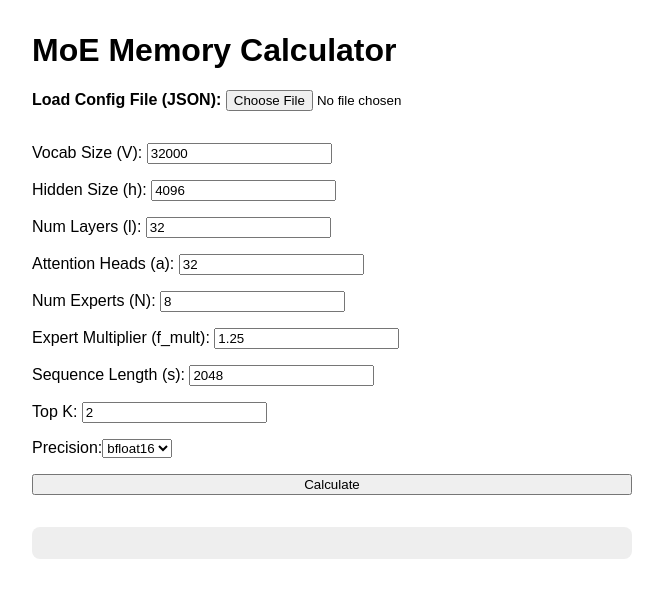
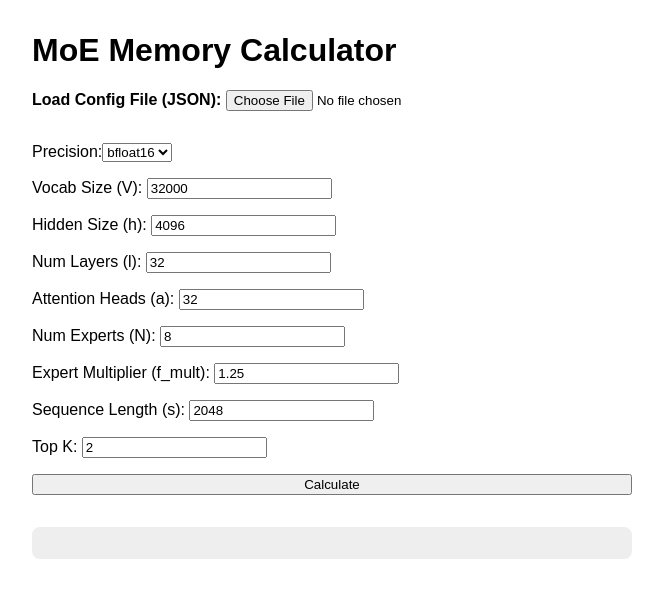
Before and after one commit to tinhoang-cerebras/cerebras-moe-calculator-new, a Next.js app: page / in a window 1280 px wide. Shown: the top 598 px of the page, without its empty margins (308-971 px from the left). Built offline with nearby package versions, Linux system fonts and the light colour scheme.

Commit message:
Update index.tsx

```diff
--- a/pages/index.tsx
+++ b/pages/index.tsx
@@ -98,6 +98,12 @@ export default function Home() {
       </label>
 <form onSubmit={handleSubmit} style={{display: "grid", gap: "1rem", marginTop: "1rem"}}>
   <label>
+    Precision:
+    <select value={precision} onChange={e => setPrecision(e.target.value)}>
+      {PRECISIONS.map(p => <option key={p} value={p}>{p}</option>)}
+    </select>
+  </label>
+  <label>
     Vocab Size (V): <input type="number" name="V" value={config.V} onChange={handleConfigChange} />
   </label>
   <label>
@@ -121,12 +127,6 @@ export default function Home() {
   <label>
     Top K: <input type="number" name="top_k" value={config.top_k} onChange={handleConfigChange} />
   </label>
-        <label>
-          Precision:
-          <select value={precision} onChange={e => setPrecision(e.target.value)}>
-            {PRECISIONS.map(p => <option key={p} value={p}>{p}</option>)}
-          </select>
-        </label>
   <button type="submit" disabled={loading}>{loading ? "Calculating..." : "Calculate"}</button>
 </form>
       {error && <div style={{color: "red", marginTop: "1rem"}}>{error}</div>}
```
Lines whose indentation alone changed are shown as unchanged.
